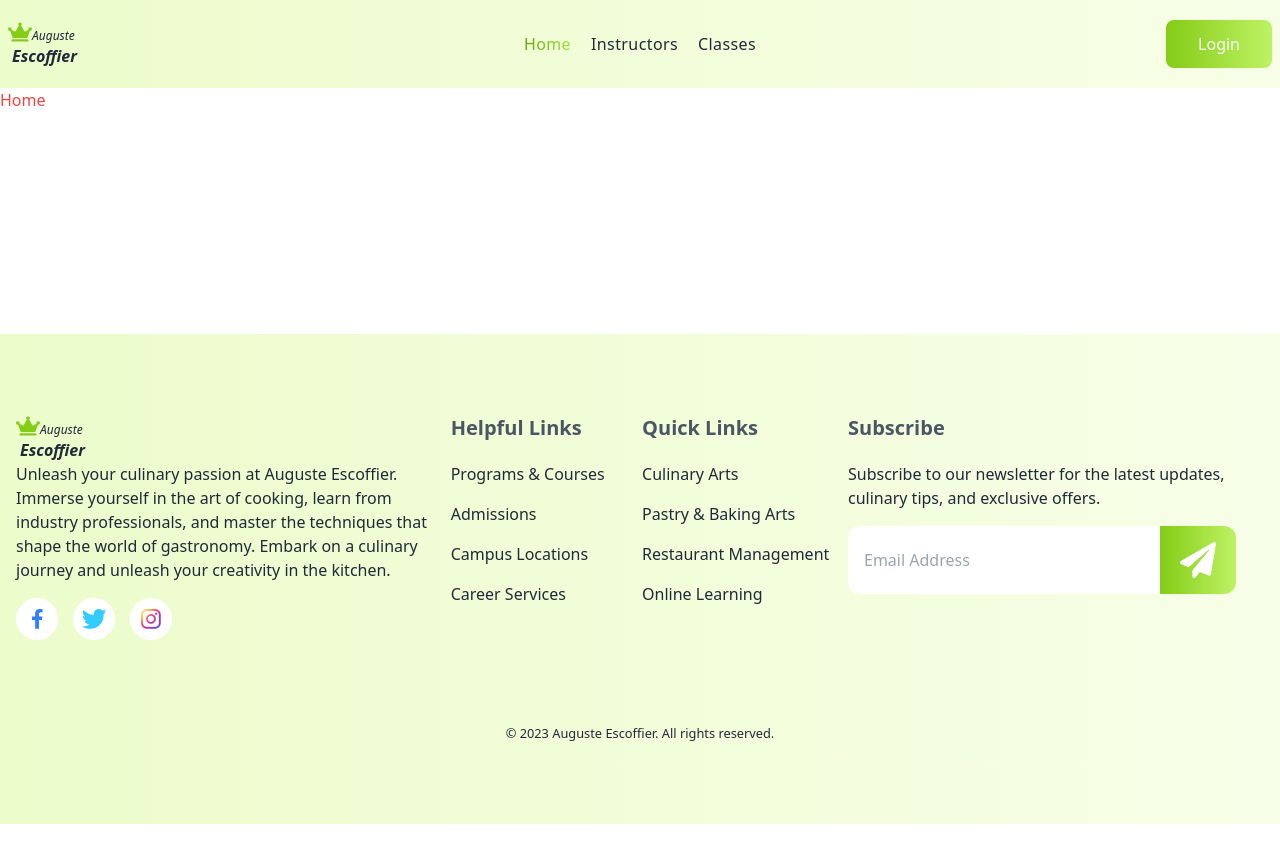
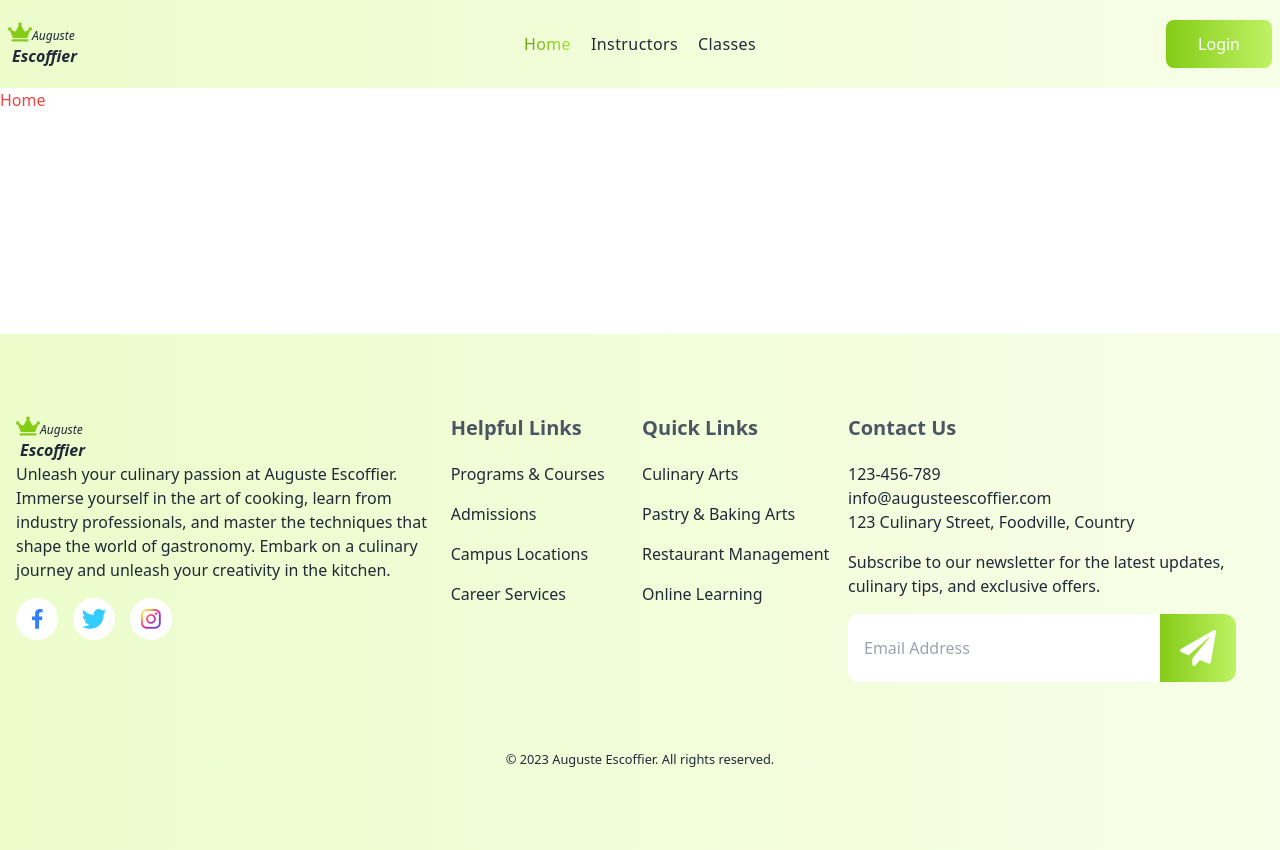
Before and after one commit to moheethasan/auguste-escoffier-client-side, a React (Vite) app: page / in a window 1280 px wide. Before the commit the page ends 824 px from the top, so only its background shows below. Built offline with nearby package versions, Linux system fonts and the light colour scheme.

Commit message:
added error page

```diff
--- a/src/components/Shared/Footer/Footer.jsx
+++ b/src/components/Shared/Footer/Footer.jsx
@@ -56,8 +56,15 @@ const Footer = () => {
           </div>
         </div>
         <div>
-          <h3 className="text-xl font-bold mb-5 text-gray-600">Subscribe</h3>
-          <p className="mb-4">
+          <h3 className="text-xl font-bold mb-5 text-gray-600">Contact Us</h3>
+          <p className="mt-4">
+            123-456-789
+            <br />
+            info@augusteescoffier.com
+            <br />
+            123 Culinary Street, Foodville, Country
+          </p>
+          <p className="my-4">
             Subscribe to our newsletter for the latest updates, culinary tips,
             and exclusive offers.
           </p>
--- a/src/index.css
+++ b/src/index.css
@@ -19,5 +19,5 @@
 }
 
 .title-text {
-  @apply bg-gradient-to-r from-blue-500 to-violet-600 bg-clip-text text-transparent;
+  @apply bg-gradient-to-r from-lime-600 to-lime-400 bg-clip-text text-transparent;
 }
--- /dev/null
+++ b/src/pages/ErrorPage/ErrorPage.jsx
@@ -0,0 +1,32 @@
+import { Link, useRouteError } from "react-router-dom";
+
+const ErrorPage = () => {
+  const { error, status } = useRouteError();
+
+  return (
+    <>
+      <div className="flex items-center h-screen p-16 bg-gradient-to-r from-lime-100 to-lime-50">
+        <div className="container flex flex-col items-center justify-center px-5 mx-auto my-8">
+          <img
+            className="w-4/5 md:w-1/2 lg:w-4/12"
+            src="https://i.gifer.com/origin/af/af3898c603b08e23a57e91666ff0fab1_w200.webp"
+            alt="error image"
+          />
+          <div className="max-w-md text-center">
+            <h2 className="mb-8 font-extrabold text-8xl xl:text-9xl">
+              <span className="title-text">{status || 404}</span>
+            </h2>
+            <p className="text-2xl font-semibold md:text-3xl mb-8">
+              {error?.message}
+            </p>
+            <Link to="/" className="btn-primary">
+              Back to homepage
+            </Link>
+          </div>
+        </div>
+      </div>
+    </>
+  );
+};
+
+export default ErrorPage;
--- a/src/routes/Routes.jsx
+++ b/src/routes/Routes.jsx
@@ -1,11 +1,13 @@
 import { createBrowserRouter } from "react-router-dom";
 import Main from "../layouts/Main";
 import Home from "../pages/Home/Home";
+import ErrorPage from "../pages/ErrorPage/ErrorPage";
 
 const router = createBrowserRouter([
   {
     path: "/",
     element: <Main></Main>,
+    errorElement: <ErrorPage></ErrorPage>,
     children: [
       {
         path: "/",
```
